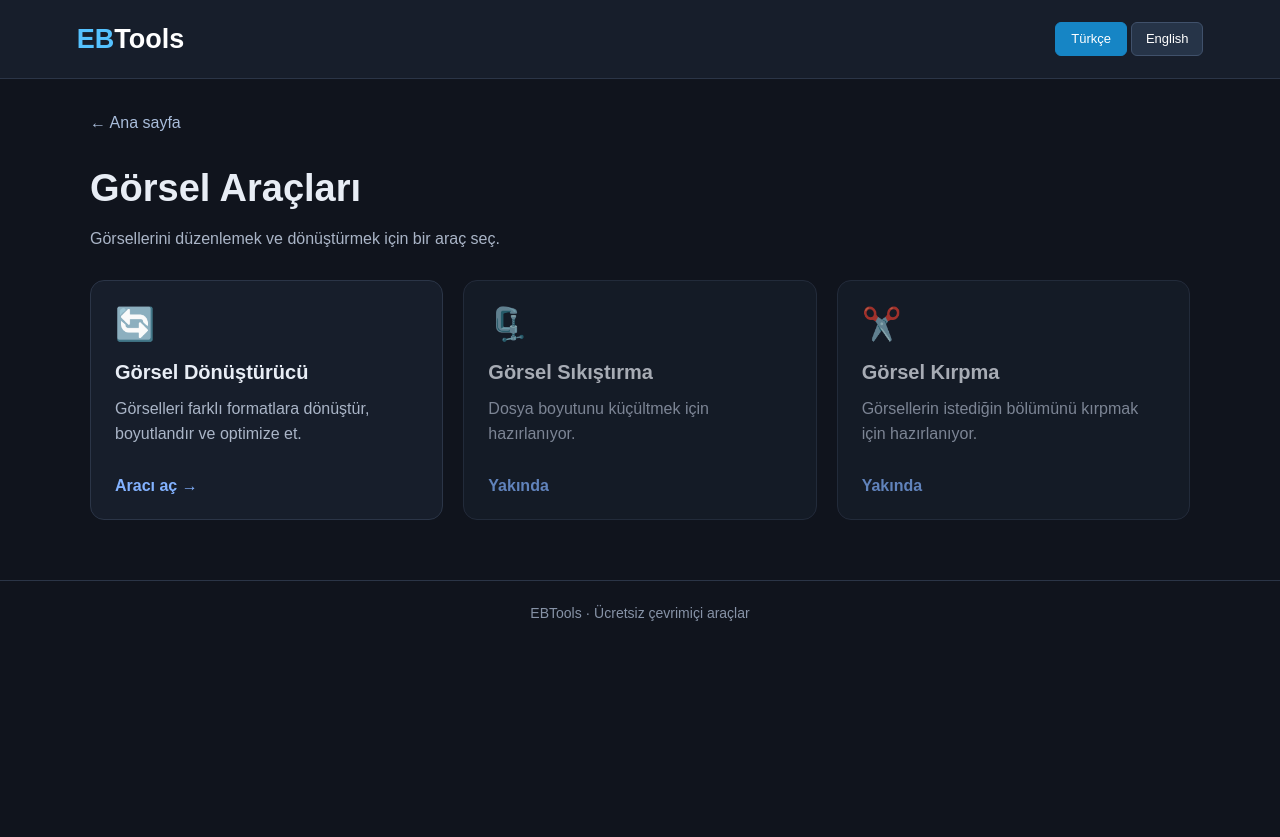
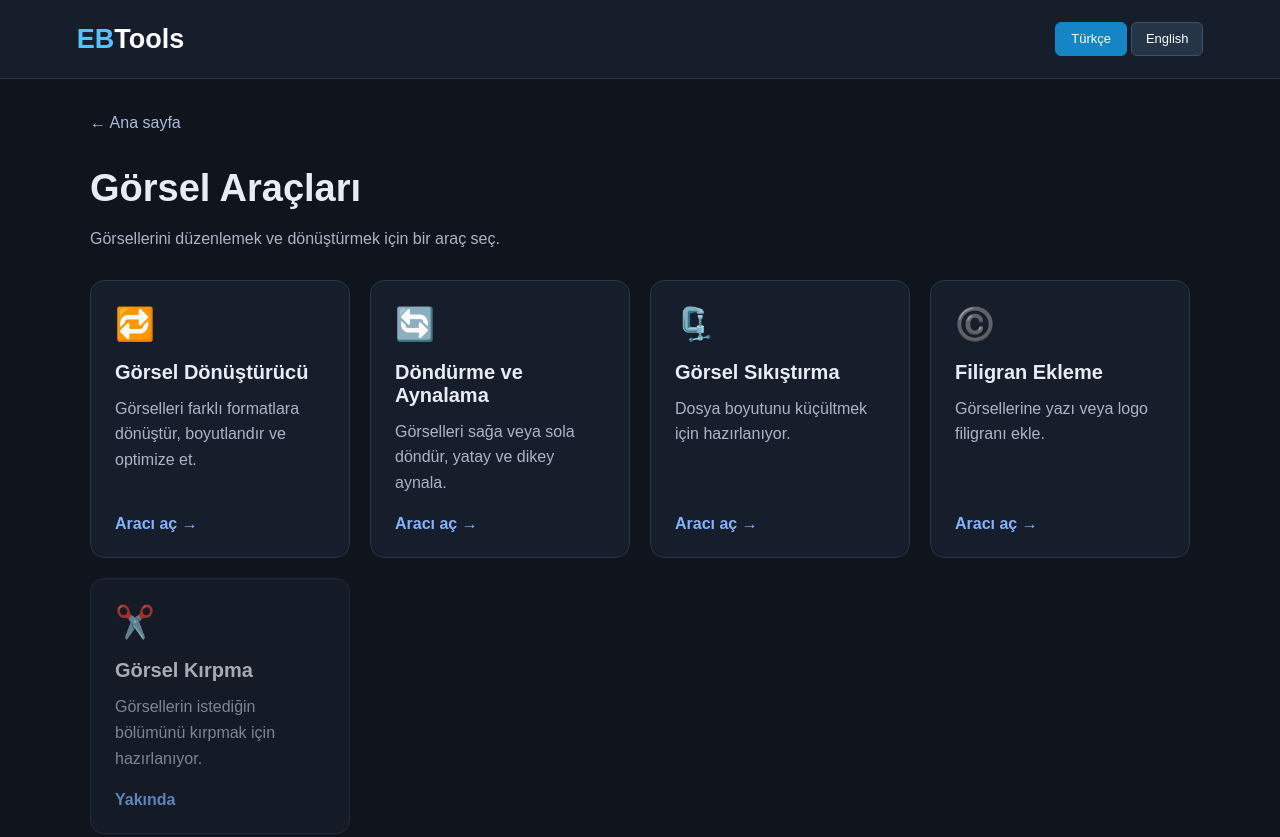
Before and after one commit to enisthebiker/EBTools, a plain HTML site: page image-tools/index.html in a window 1280 px wide. Shown: the top 837 px of the page. Before the commit the page ends 800 px from the top, so only its background shows below. Drawn offline with Linux system fonts and the light colour scheme.

Commit message:
Enhance image-tools with new functionalities
Added new image tools for rotating, compressing, and watermarking images.

```diff
--- a/image-tools/index.html
+++ b/image-tools/index.html
@@ -41,7 +41,7 @@
 
         <section class="tools-grid">
             <a class="tool-card" href="Converter/index.html">
-                <span class="tool-icon">🔄</span>
+                <span class="tool-icon">🔁</span>
                 <h2 data-tr="Görsel Dönüştürücü" data-en="Image Converter">Görsel Dönüştürücü</h2>
                 <p data-tr="Görselleri farklı formatlara dönüştür, boyutlandır ve optimize et."
                    data-en="Convert images to different formats, resize and optimize them.">
@@ -50,15 +50,48 @@
                 <span class="tool-link" data-tr="Aracı aç →" data-en="Open tool →">Aracı aç →</span>
             </a>
 
-            <div class="tool-card coming-soon">
+<a class="tool-card" href="Rotate/index.html">
+
+    <span class="tool-icon">🔄</span>
+
+    <h2 data-tr="Döndürme ve Aynalama"
+        data-en="Rotate and Flip">
+        Döndürme ve Aynalama
+    </h2>
+
+    <p data-tr="Görselleri sağa veya sola döndür, yatay ve dikey aynala."
+       data-en="Rotate images left or right, flip horizontally and vertically.">
+        Görselleri sağa veya sola döndür, yatay ve dikey aynala.
+    </p>
+
+    <span class="tool-link"
+          data-tr="Aracı aç →"
+          data-en="Open tool →">
+        Aracı aç →
+    </span>
+
+</a>
+
+            <a class="tool-card" href="Compressor/index.html">
                 <span class="tool-icon">🗜️</span>
                 <h2 data-tr="Görsel Sıkıştırma" data-en="Image Compression">Görsel Sıkıştırma</h2>
                 <p data-tr="Dosya boyutunu küçültmek için hazırlanıyor."
                    data-en="Coming soon: reduce image file sizes.">
                     Dosya boyutunu küçültmek için hazırlanıyor.
                 </p>
-                <span class="tool-link" data-tr="Yakında" data-en="Coming soon">Yakında</span>
-            </div>
+                <span class="tool-link" data-tr="Aracı aç →" data-en="Open tool →">Aracı aç</span>
+           </a>
+
+<a class="tool-card" href="Watermark/index.html">
+    <span class="tool-icon">©️</span>
+    <h2 data-tr="Filigran Ekleme" data-en="Add Watermark">Filigran Ekleme</h2>
+    <p data-tr="Görsellerine yazı veya logo filigranı ekle."
+       data-en="Add text or logo watermarks to your images.">
+        Görsellerine yazı veya logo filigranı ekle.
+    </p>
+    <span class="tool-link" data-tr="Aracı aç →" data-en="Open tool →">Aracı aç</span>
+</a>
+
 
             <div class="tool-card coming-soon">
                 <span class="tool-icon">✂️</span>
```
